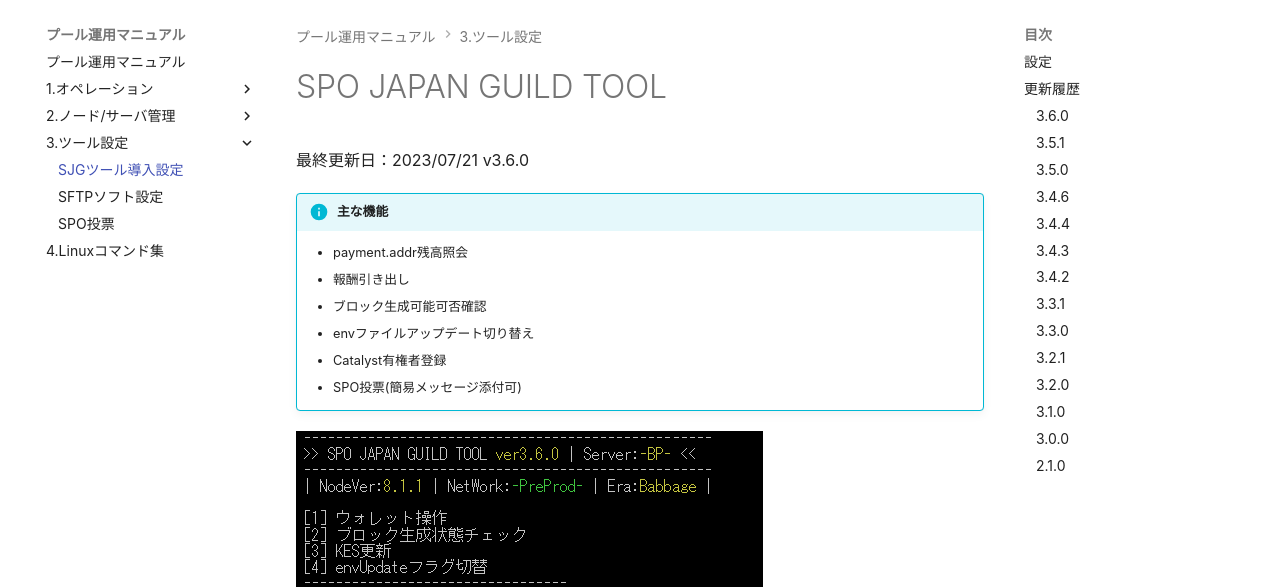
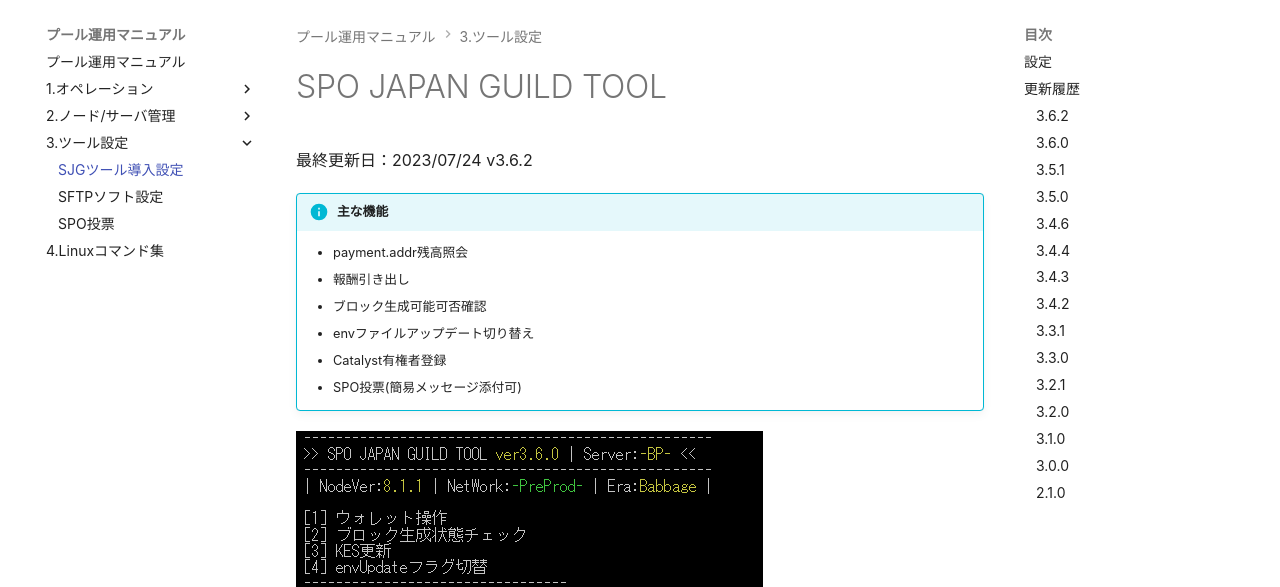
Before and after one commit to btbf/spojapanguild, an MkDocs documentation site: the page built from docs/operation/tool.md, in a window 1280 px wide and 900 px high. Shown: the part 124-711 px from the top of the window. Built offline with MkDocs 1.6.1 and Material for MkDocs 9.7.7, drawn with Linux system fonts in a browser that asks for light colours; comment, search, counter and statistics services are not loaded; some of the changed text lies outside the part shown.

Commit message:
SJGTOOL軽微な修正

```diff
--- a/docs/operation/tool.md
+++ b/docs/operation/tool.md
@@ -1,6 +1,6 @@
 # SPO JAPAN GUILD TOOL
 
-最終更新日：2023/07/21 v3.6.0
+最終更新日：2023/07/24 v3.6.2
 
 !!! info "主な機能"
     * payment.addr残高照会
@@ -74,6 +74,9 @@
     また、その他バグを発見した場合はGithubで[issue](https://github.com/btbf/spojapanguild/issues)を提出してください。
 
 ## 更新履歴
+
+### 3.6.2
+    * Catalyst有権者登録機能　表示文言修正
 
 ### 3.6.0
     * Catalyst有権者登録機能　実装
```
Also changed, not shown: 1 other file.
